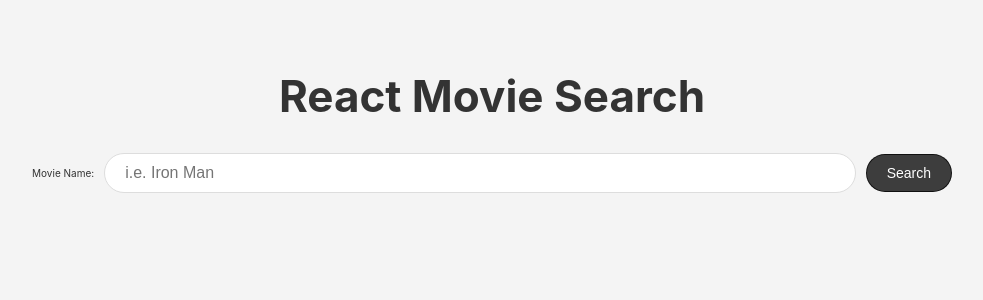
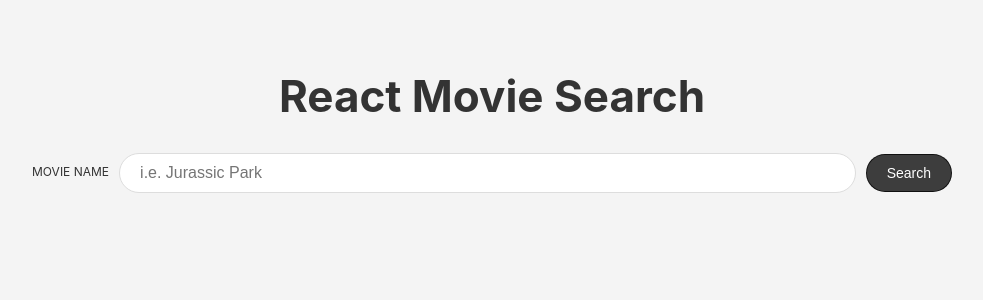
Before and after one commit to khan-ngo/react-movie-search, a React (Create React App) app: page / in a window 1280 px wide. Shown: the top 300 px of the page, without its empty margins (148-1131 px from the left). Built offline with nearby package versions, Linux system fonts and the light colour scheme.

Commit message:
Adds API and Fetch

```diff
--- a/src/Components/searchmovies.js
+++ b/src/Components/searchmovies.js
@@ -1,12 +1,34 @@
 import React from "react";
 
-export default function SearchMovie() {
+export default function SearchMovies() {
+  const searchMovies = async (e) => {
+    e.preventDefault();
+    console.log("submitting");
+
+    const query = "Jurassic Park";
+
+    const url = `https://api.themoviedb.org/3/search/movie?api_key=5dcf7f28a88be0edc01bbbde06f024ab&language=en-US&query=${query}&page=1&include_adult=false`;
+
+    try {
+      const res = await fetch(url);
+      const data = await res.json();
+      console.log(data);
+    } catch (err) {
+      console.error(err);
+    }
+  };
+
   return (
-    <form className="form">
-      <lable className="lable" htmlFor="query">
-        Movie Name:{" "}
-      </lable>
-      <input className="input" type="text" placeholder="i.e. Iron Man " />
+    <form className="form" onSubmit={searchMovies}>
+      <label className="label" htmlFor="query">
+        Movie Name
+      </label>
+      <input
+        className="input"
+        type="text"
+        name="query"
+        placeholder="i.e. Jurassic Park"
+      />
       <button className="button" type="submit">
         Search
       </button>
```
Also changed, not shown: 1 other file (tests, documents, lock files or other folders).
